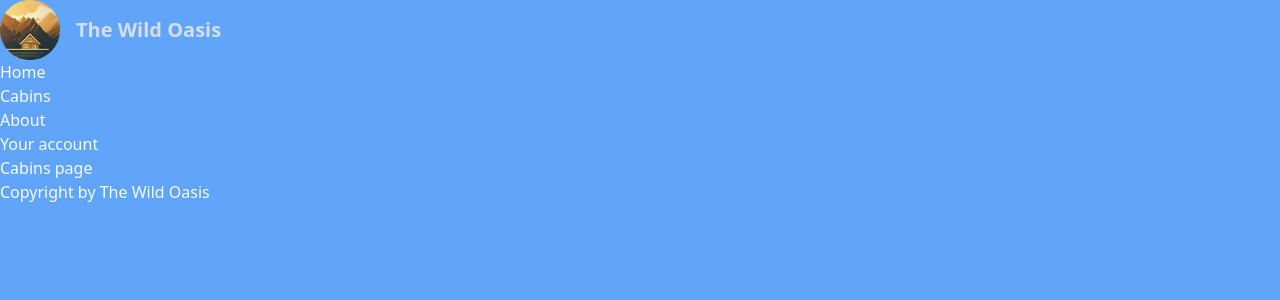
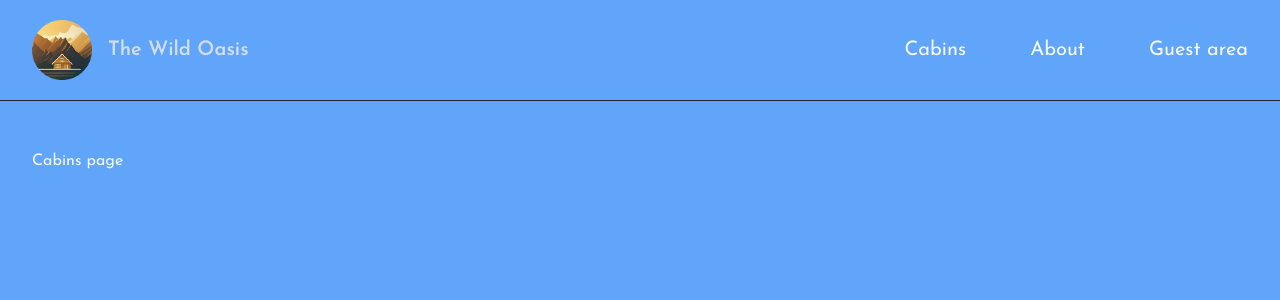
Before and after one commit to amankushwahacodes/lodgic-customer, a Next.js app: page /cabins in a window 1280 px wide. Shown: the top 300 px of the page. Built offline with nearby package versions, Linux system fonts and the light colour scheme.

Commit message:
Image optimizations and font

```diff
--- a/app/_components/Logo.js
+++ b/app/_components/Logo.js
@@ -1,9 +1,14 @@
 import Link  from "next/link";
+import Image from "next/image";
+import logo from "@/public/logo.png"
 
 function Logo() {
   return (
     <Link href="/" className="flex items-center gap-4 z-10">
-      <img src='/logo.png' height="60" width="60" alt="The Wild Oasis logo" />
+      {/* <Image src='/logo.png' height="60" width="60" alt="The Wild Oasis logo" /> */}
+      <Image src={logo} height="60"
+      quality={100}
+      width="60" alt="The Wild Oasis logo" />
       <span className="text-xl font-semibold text-primary-100">
         The Wild Oasis
       </span>
--- a/app/_components/Navigation.js
+++ b/app/_components/Navigation.js
@@ -1,20 +1,28 @@
 import Link from "next/link";
 
-export default function Navigation(){
-    return (
-      <ul>
+export default function Navigation() {
+  return (
+    <nav className="z-10 text-xl">
+      <ul className="flex gap-16 items-center">
         <li>
-          <Link href="/">Home</Link>
+          <Link href="/cabins" className="hover:text-accent-400 transition-colors">
+            Cabins
+          </Link>
         </li>
         <li>
-          <Link href="/cabins">Cabins</Link>
+          <Link href="/about" className="hover:text-accent-400 transition-colors">
+            About
+          </Link>
         </li>
         <li>
-          <Link href="/about">About</Link>
-        </li>
-        <li>
-          <Link href="/account">Your account</Link>
+          <Link
+            href="/account"
+            className="hover:text-accent-400 transition-colors"
+          >
+            Guest area
+          </Link>
         </li>
       </ul>
-    );
+    </nav>
+  );
 }
--- a/app/layout.js
+++ b/app/layout.js
@@ -1,7 +1,16 @@
 import Logo from "./_components/Logo";
 import Navigation from "./_components/Navigation";
 
+import {Josefin_Sans} from "next/font/google"
 import "@/app/_styles/globals.css"
+import Header from "./_components/Header";
+
+const josefin = Josefin_Sans({
+  subsets : ['latin'],
+  display : "swap",
+})
+
+console.log(josefin);
 
 export const metadata = {
   title: "The Wild Oasis",
@@ -10,13 +19,14 @@ export const metadata = {
 export default function RootLayout({ children }) {
   return (
     <html lang="en">
-      <body className="bg-blue-400 text-gray-50 min-h-screen">
-        <header>
-          <Logo />
-          <Navigation />
-        </header>
-        <main>{children}</main>
-        <footer>Copyright by The Wild Oasis</footer>
+      <body
+        className={`${josefin.className} antialiased bg-blue-400 text-gray-50 min-h-screen flex flex-col`}
+      >
+        <Header />
+
+        <div className="flex-1 px-8 py-12">
+          <main className="max-w-7xl  mx-auto ">{children}</main>
+        </div>
       </body>
     </html>
   );
```
Also changed, not shown: starter/components/Navigation.js (deleted, +0 -26 lines), app/_components/Header.js (renamed from starter/components/Header.js).
